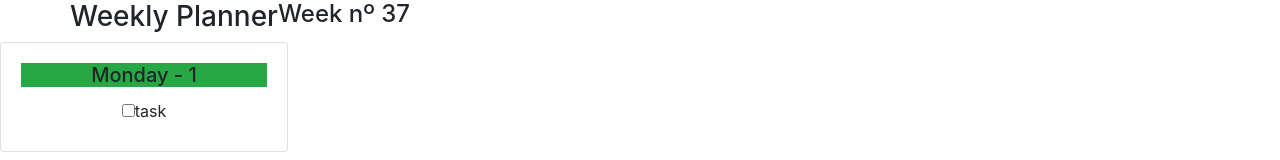
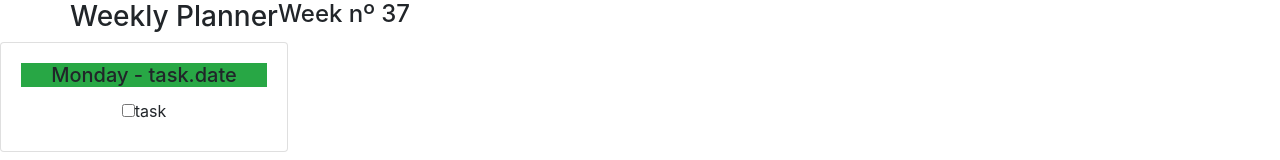
Before and after one commit to BertoPolo/week-planner, a React (Create React App) app: page / in a window 1280 px wide. Shown: the top 160 px of the page. Built offline with nearby package versions, Linux system fonts and the light colour scheme.

Commit message:
Update Home.jsx

```diff
--- a/src/components/Home.jsx
+++ b/src/components/Home.jsx
@@ -3,32 +3,21 @@ import { Container, Row, Card, Form, Button } from "react-bootstrap"
 
 const Home = () => {
 
-    const [monthDay, setMonthDay] = useState(1)  // wue es?
-    // const [monTasks, setMonTasks] = useState([])
-    // const [TueTasks, setTueTasks] = useState([])
-    // const [wedTasks, setWedTasks] = useState([])
-    // const [thuTasks, setThuTasks] = useState([])
-    // const [friTasks, setFriTasks] = useState([])
-    // const [satTasks, setSatTasks] = useState([])
-    // const [sunTasks, setSunTasks] = useState([])
     const [tasks, setTasks] = useState([])
-
-    // const [newTask, setNewTask] = useState({})
 
     //new task
     const [description, setDescription] = useState("")
-    const [id, setId] = useState(0)
     const [title, setTitle] = useState("")
     const [startTime, setStartTime] = useState("")
     const [endTime, setEndTime] = useState("")
     const [date, setDate] = useState(new Date())
     const [isDone, setIsDone] = useState(false) // guess is not needed
 
-    // function to create task ( dynamic day)
+    //create task
     const createTask = () => {
 
         // create a random ID
-        function generateUniqueRandomId() {
+        function generateUniqueId() {
             let randomId;
 
             do {
@@ -40,7 +29,8 @@ const Home = () => {
 
         //retrieve the day of the week from the introduced date
         const weekDayNumber = date.getDay()
-        setTasks(...tasks, [id, title, startTime, endTime, date, isDone, weekDayNumber])
+
+        setTasks(...tasks, [generateUniqueId(), title, startTime, endTime, date, isDone, weekDayNumber])
 
     }
 
@@ -75,7 +65,7 @@ const Home = () => {
 
                 <Card style={{ width: '18rem' }}>
                     <Card.Body>
-                        <Card.Title className="bg-success">Monday - {monthDay}</Card.Title>
+                        <Card.Title className="bg-success">Monday - task.date</Card.Title>
 
                         {/* this body will be filled by a map and a state([]) */}
                         <div>
```
